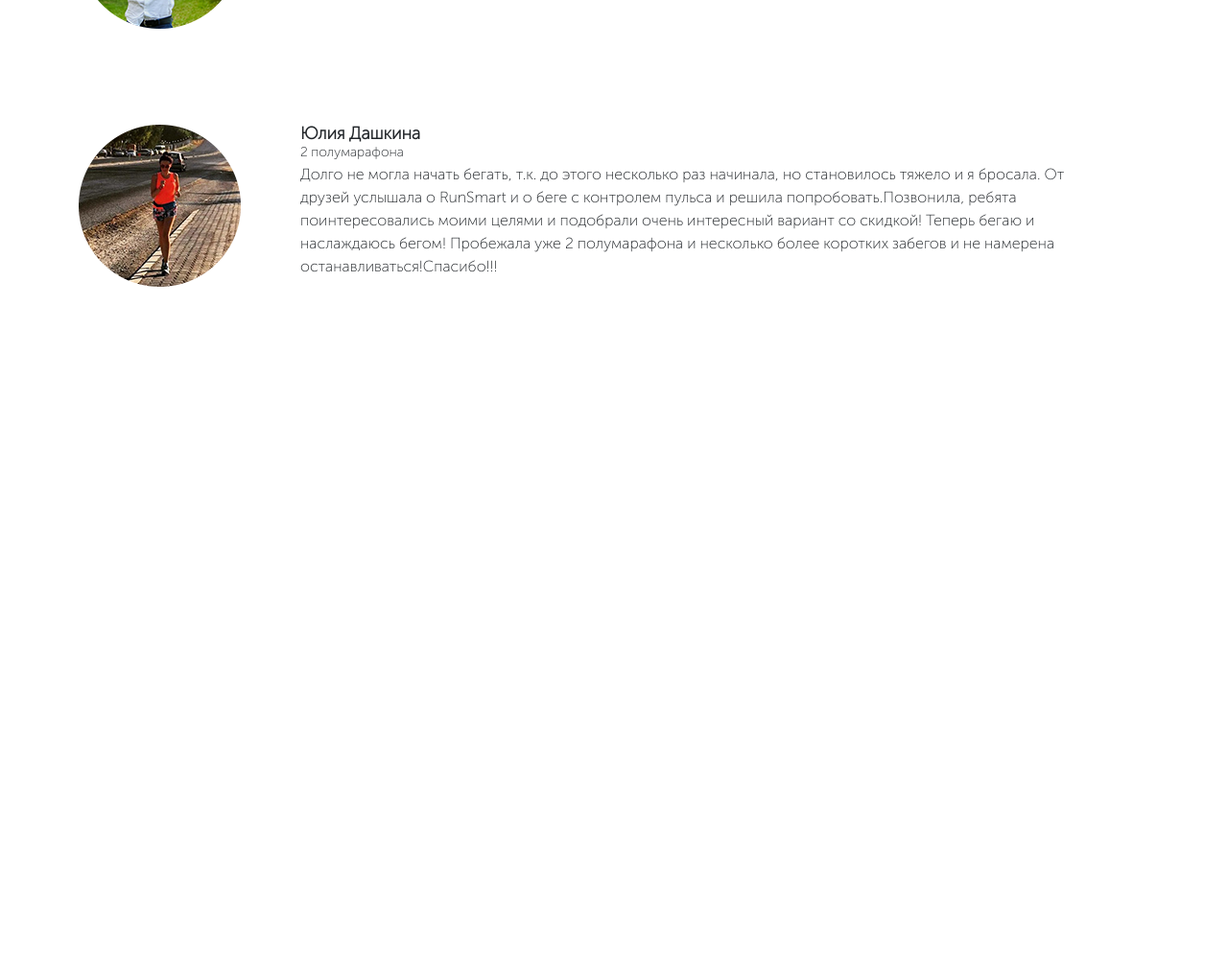
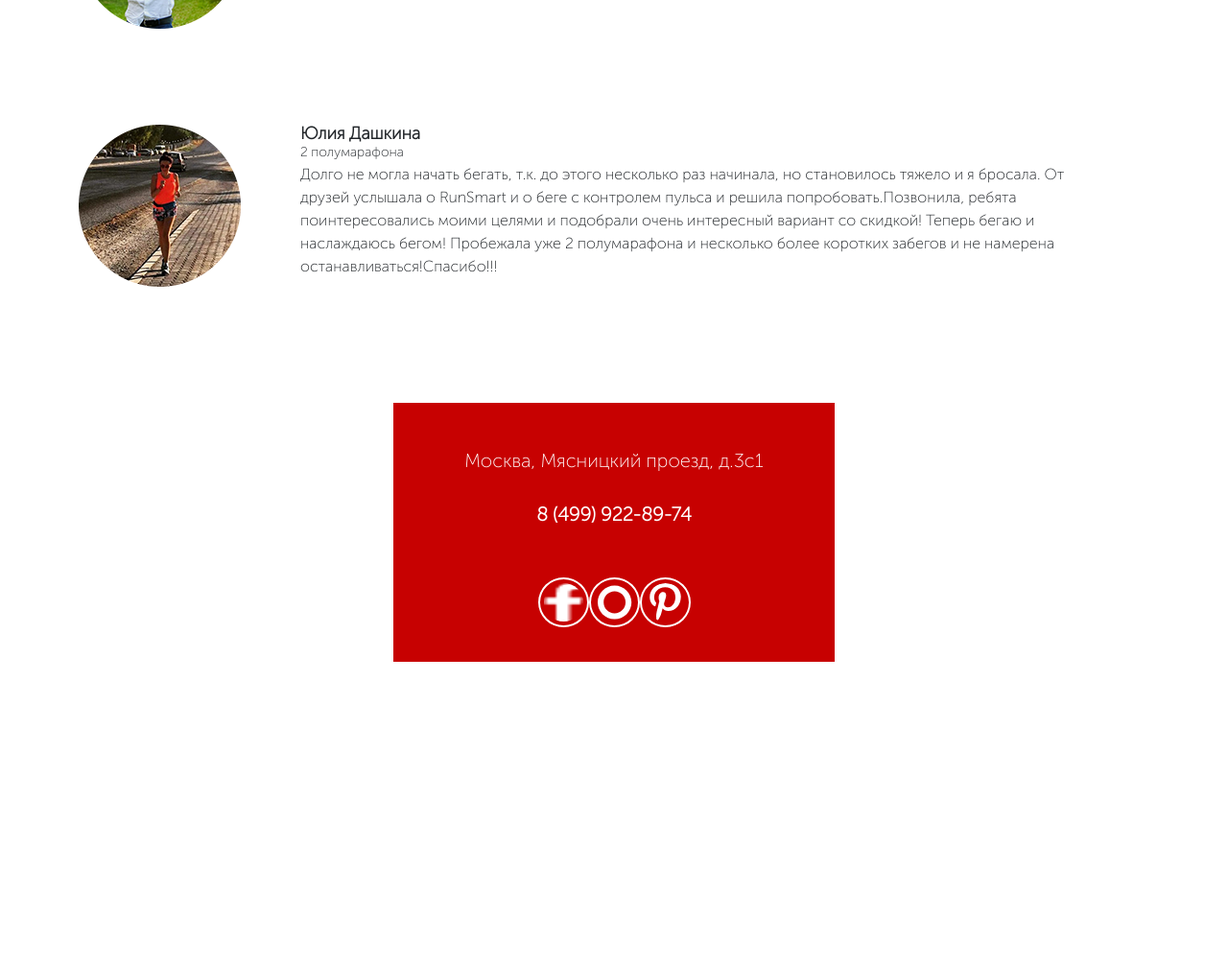
Before and after one commit to RaflSimons/Progect2, a website: page src/index.html in a window 1280 px wide. Shown: the part 6418-7421 px from the top of the page at 96% size. Before the commit the page ends 6788 px from the top, so only its background shows below. Drawn offline with nearby package versions, Linux system fonts and the light colour scheme.

Commit message:
add footer

```diff
--- a/src/index.html
+++ b/src/index.html
@@ -459,6 +459,20 @@
         </div>
     </section>
 
+    <footer class="footer">
+        <!-- <div class="footer__map"></div> -->
+        <div class="footer__info">
+            <div class="footer__adress">Москва, Мясницкий проезд, д.3с1</div>
+            <div class="footer__num-phone">8 (499) 922-89-74</div>
+            <div class="footer__wrapper">
+                <img src="pichures/icons/facebok.png" alt="">
+                <img src="pichures/icons/inst.svg" alt="">
+                <img src="pichures/icons/D.svg" alt="">
+            </div>
+        </div>
+        <iframe src="https://yandex.ru/map-widget/v1/?um=constructor%3A7a9eca15e01dc8c36a1334db9223402de68ad082702c6d7b476995389dffccad&amp;source=constructor" width="100%" height="630" frameborder="0"></iframe>
+    </footer>
+
     <script src="js/test.js"></script>
     <script src="https://ajax.googleapis.com/ajax/libs/jquery/1.12.4/jquery.min.js"></script>
     <script src="js/control.js"></script>
--- /dev/null
+++ b/src/sass/block/_footer.scss
@@ -0,0 +1,47 @@
+.footer{
+    padding: 50px 0 60px 0;
+    height: 630px;
+    position: relative;
+    &__info{
+        width: 460px;
+        height: 270px;
+        background: #C70101;
+        position: absolute;
+        margin-left: auto;
+        margin-right: auto;
+        left: 0;
+        right: 0;
+    }
+    &__wrapper{
+        margin-top: 56px;
+        display:flex;
+        justify-content: center;
+        img{
+            border: solid 2px white;
+            border-radius: 100%;
+            width: 53px;
+            height: 52px;
+            padding: 4px;
+            margin-right: 27px;
+            :not(last-child){
+                margin-right: 27px;
+            }
+        }
+    }
+    &__adress{
+        margin-top: 50px;
+        font-weight: 500;
+        font-size: 20px;
+        line-height: 20px;
+        text-align: center;
+        color: #FFFFFF;
+    }
+    &__num-phone{
+        margin-top: 36px;
+        font-weight: bold;
+        font-size: 20px;
+        line-height: 20px;
+        text-align: center;
+        color: #FFFFFF;
+    }
+}
--- a/src/sass/style.scss
+++ b/src/sass/style.scss
@@ -30,3 +30,4 @@
 @import "block/carusel";
 @import "block/catalog";
 @import "block/comment";
+@import "block/footer";
```
Also changed, not shown: src/css/style.min.css, 1 other file.
